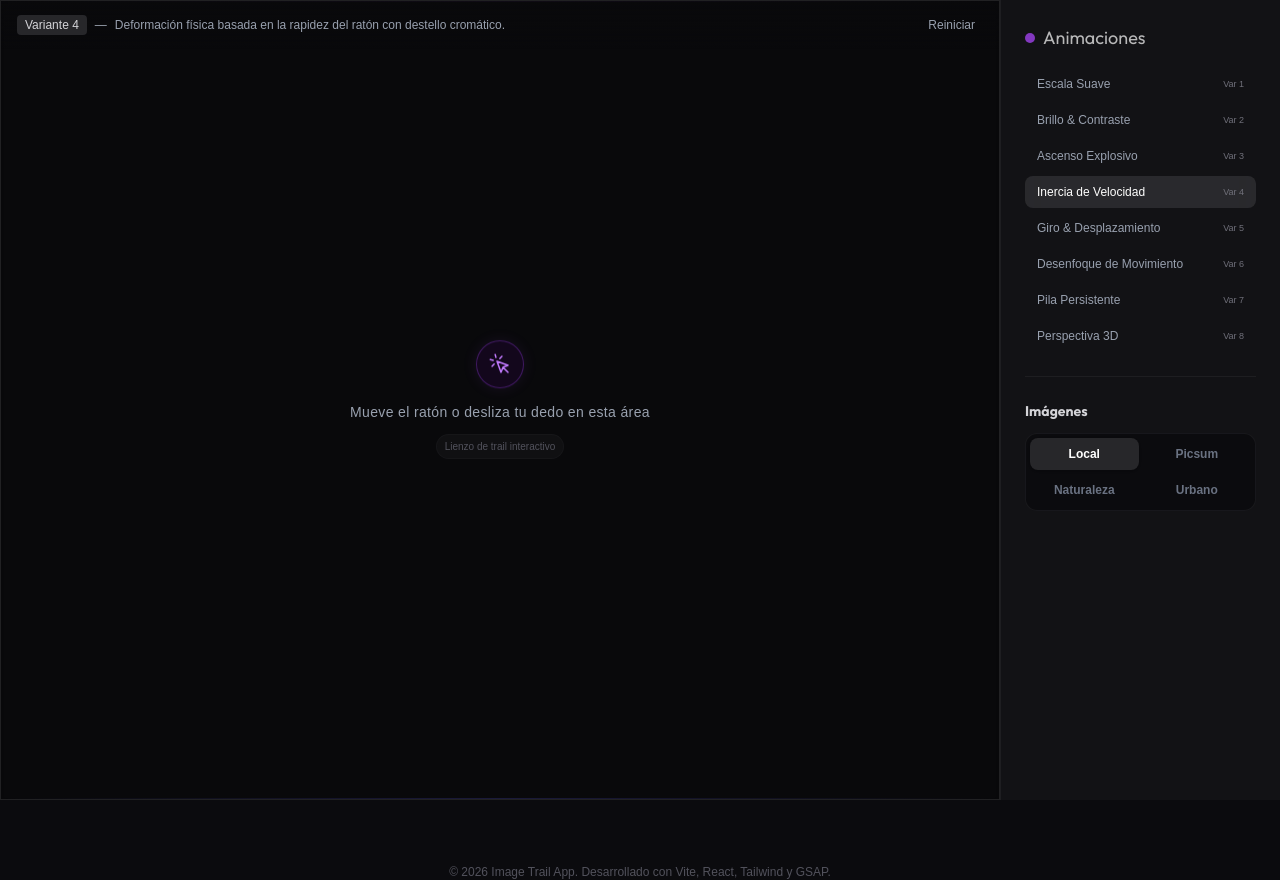
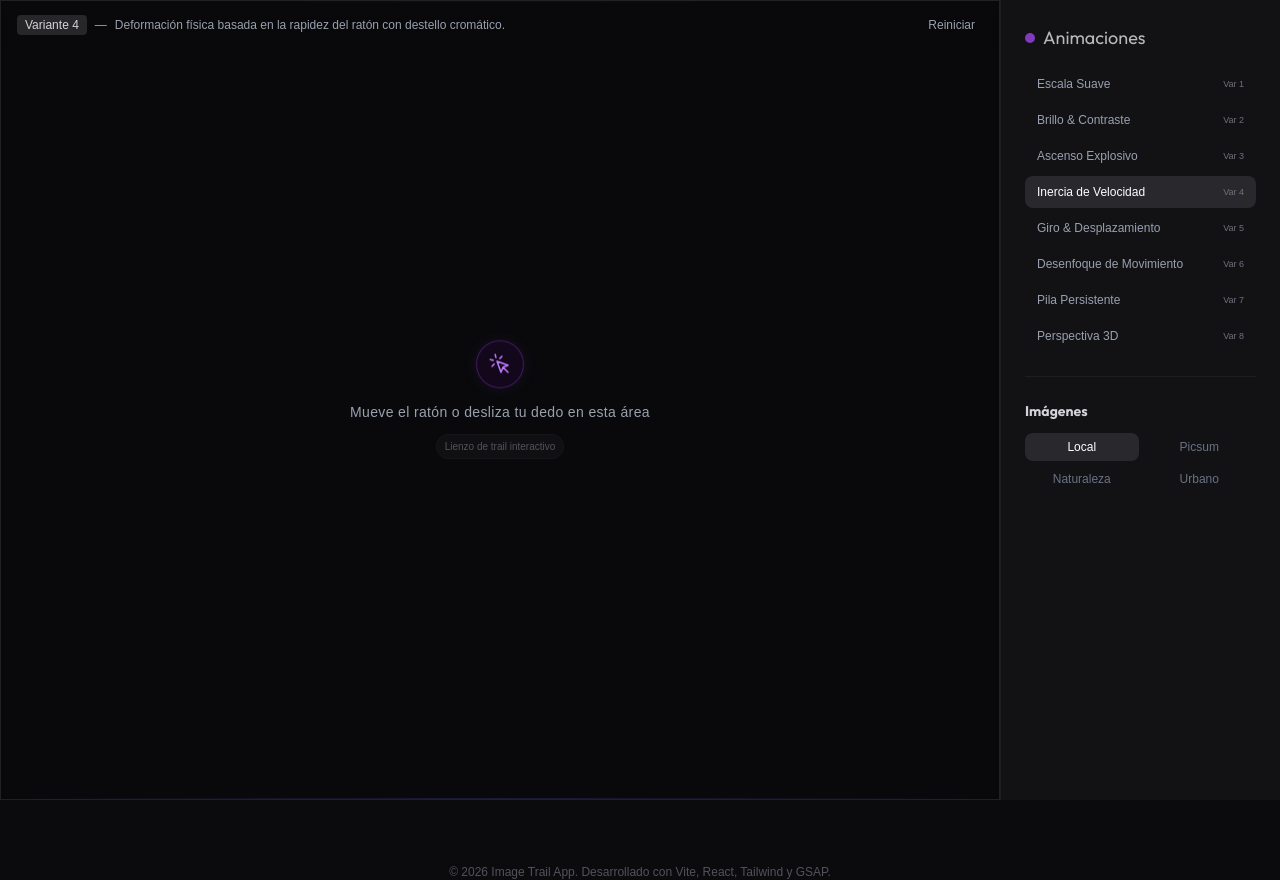
Before and after one commit to sebastianvasquezechavarria1234/image-trail, a React (Vite) app: page / in a window 1280 px wide. Built offline with nearby package versions, Linux system fonts and the light colour scheme; a web font is replaced by a local one.

Commit message:
Feat: add sliding bounce animation to category buttons, thinner styling

```diff
--- a/src/App.jsx
+++ b/src/App.jsx
@@ -97,11 +97,35 @@ function App() {
         const elRect = el.getBoundingClientRect();
         setIndicatorStyle({
           top: elRect.top - parentRect.top,
+          left: elRect.left - parentRect.left,
+          width: elRect.width,
           height: elRect.height,
         });
       }
     }
   }, [variant]);
+
+  const catBtnRefs = useRef([]);
+  const [catIndicatorStyle, setCatIndicatorStyle] = useState({});
+  const catKeys = Object.keys(IMAGE_CATEGORIES);
+
+  useEffect(() => {
+    const idx = catKeys.findIndex(k => k === category);
+    const el = catBtnRefs.current[idx];
+    if (el) {
+      const parent = el.parentElement;
+      if (parent) {
+        const parentRect = parent.getBoundingClientRect();
+        const elRect = el.getBoundingClientRect();
+        setCatIndicatorStyle({
+          top: elRect.top - parentRect.top,
+          left: elRect.left - parentRect.left,
+          width: elRect.width,
+          height: elRect.height,
+        });
+      }
+    }
+  }, [category]);
 
   const activeCategory = IMAGE_CATEGORIES[category] || IMAGE_CATEGORIES.picsum;
 
@@ -172,7 +196,7 @@ function App() {
             </h2>
             <div className="relative flex flex-col gap-1">
               <div
-                className="absolute left-0 right-0 rounded-lg bg-white/10 transition-all duration-500 pointer-events-none"
+                className="absolute rounded-lg bg-white/10 transition-all duration-500 pointer-events-none"
                 style={{ ...indicatorStyle, transitionTimingFunction: 'cubic-bezier(0.34, 1.56, 0.64, 1)' }}
               />
               {VARIANTS.map((v, i) => (
@@ -199,14 +223,19 @@ function App() {
 
           <div>
             <h3 className="text-sm font-bold text-zinc-300 mb-3">Imágenes</h3>
-            <div className="grid grid-cols-2 gap-1 bg-zinc-950/60 p-1 rounded-xl border border-zinc-800/50">
-              {Object.keys(IMAGE_CATEGORIES).map((key) => (
+            <div className="relative grid grid-cols-2 gap-1">
+              <div
+                className="absolute rounded-lg bg-white/10 transition-all duration-500 pointer-events-none"
+                style={{ ...catIndicatorStyle, transitionTimingFunction: 'cubic-bezier(0.34, 1.56, 0.64, 1)' }}
+              />
+              {catKeys.map((key, i) => (
                 <button
                   key={key}
+                  ref={el => catBtnRefs.current[i] = el}
                   onClick={() => setCategory(key)}
-                  className={`px-2 py-2 rounded-lg text-xs font-semibold transition-all duration-200 ${
+                  className={`relative px-2 py-1.5 rounded-lg text-xs font-normal transition-colors duration-300 ${
                     category === key
-                      ? 'bg-zinc-800 text-white shadow-sm'
+                      ? 'text-white'
                       : 'text-gray-500 hover:text-gray-300'
                   }`}
                 >
```
